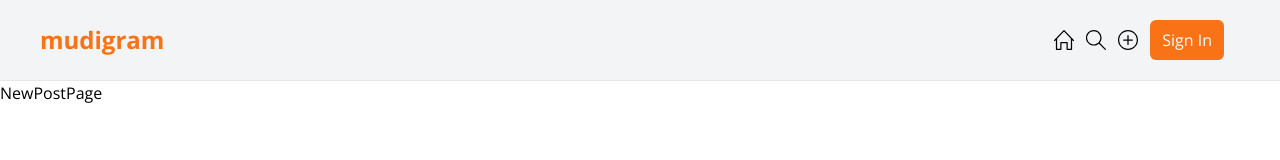
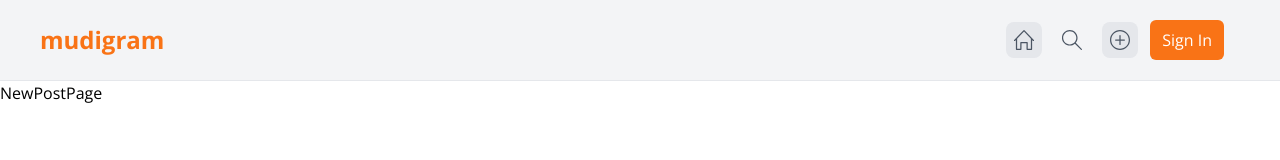
Before and after one commit to jisooround/instagram-prac, a Next.js app: page /new in a window 1280 px wide. Shown: the top 160 px of the page. Built offline with nearby package versions, Linux system fonts and the light colour scheme; no server answers.

Commit message:
feat: google login

```diff
--- a/src/app/layout.tsx
+++ b/src/app/layout.tsx
@@ -1,6 +1,7 @@
 import "./globals.css";
 import { Open_Sans } from "next/font/google";
 import Navbar from "@/components/Navbar";
+import AuthContext from "@/context/AuthContext";
 
 const openSans = Open_Sans({ subsets: ["latin"] });
 
@@ -17,10 +18,13 @@ export default function RootLayout({
   return (
     <html lang="en" className={openSans.className}>
       <body className="w-full overflow-auto mx-auto">
-        <header className="sticky top-0 bg-white z-10 border-b">
-          <Navbar />
-        </header>
-        {children}
+        <AuthContext>
+          {/* AuthContext로 감싸주었기 때문에 이 하위 요소들에서 useSession기능을 사용할 수 있다. */}
+          <header className="sticky top-0 bg-white z-10 border-b">
+            <Navbar />
+          </header>
+          <main>{children}</main>
+        </AuthContext>
       </body>
     </html>
   );
--- a/src/components/Navbar.tsx
+++ b/src/components/Navbar.tsx
@@ -2,7 +2,6 @@
 
 import Link from "next/link";
 import React from "react";
-import { SlHome, SlMagnifier, SlPlus } from "react-icons/sl";
 import HomeFillIcon from "./ui/icons/HomeFillIcon";
 import HomeIcon from "./ui/icons/HomeFillIcon";
 import NewFillIcon from "./ui/icons/NewFillIcon";
@@ -11,6 +10,7 @@ import SearchFillIcon from "./ui/icons/SearchFillIcon";
 import SearchIcon from "./ui/icons/SearchIcon";
 import { usePathname } from "next/navigation";
 import ColorButton from "./ui/ColorButton";
+import { signIn, signOut, useSession } from "next-auth/react";
 
 type Props = {};
 
@@ -19,7 +19,7 @@ const Navbar = (props: Props) => {
     {
       href: "/",
       icon: <HomeIcon />,
-      clickedIcon: <HomeIcon />,
+      clickedIcon: <HomeFillIcon />,
     },
     {
       href: "/search",
@@ -34,6 +34,8 @@ const Navbar = (props: Props) => {
   ];
   const pathName = usePathname();
   console.log(pathName);
+
+  const { data: session } = useSession();
   return (
     <div className="w-full h-20 bg-gray-100 flex items-center justify-between px-10">
       <Link href="/">
@@ -44,11 +46,16 @@ const Navbar = (props: Props) => {
           {menu.map((item) => (
             <li key={item.href} className="flex items-center">
               <Link href={item.href}>
-                {pathName === item.href ? item.icon : item.icon}
+                {pathName === item.href ? item.clickedIcon : item.icon}
               </Link>
             </li>
           ))}
-          <ColorButton text="Sign In" onClick={() => {}} />
+          {session ? (
+            <ColorButton text="Sign Out" onClick={() => signOut()} />
+          ) : (
+            // 여기서 사용하는 signOut(), signIn() 함수는 sessionProvider에서 제공해주는 것
+            <ColorButton text="Sign In" onClick={() => signIn()} />
+          )}
         </ul>
       </nav>
     </div>
--- a/src/components/ui/icons/HomeFillIcon.tsx
+++ b/src/components/ui/icons/HomeFillIcon.tsx
@@ -1,5 +1,7 @@
 import { SlHome } from "react-icons/sl";
 
-export default function HomeIcon() {
-  return <SlHome className="w-5 h-5" />;
+export default function NewIcon() {
+  return (
+    <SlHome className="w-5 h-5 p-2 box-content rounded-lg text-gray-600 bg-gray-200" />
+  );
 }
--- a/src/components/ui/icons/HomeIcon.tsx
+++ b/src/components/ui/icons/HomeIcon.tsx
@@ -1,14 +1,12 @@
 import { SlHome } from "react-icons/sl";
 
 interface HomeIconProps {
-  clicked?: "true" | undefined;
+  clicked?: boolean;
 }
 
-export default function HomeIcon({ clicked }: HomeIconProps) {
-  if (clicked) {
-    return <SlHome className="w-5 h-5 bg-pink-100" />;
-  } else {
-    return <SlHome className="w-5 h-5" />;
-  }
-}
+const HomeIcon = ({ clicked }: HomeIconProps) => {
+  return <SlHome className="w-5 h-5 p-2 box-content text-orange-800" />;
+};
+
+export default HomeIcon;
 // 추후 다른 아이콘으로 변경하더라도 여기서만 변경해주면 된다.
--- a/src/components/ui/icons/NewFillIcon.tsx
+++ b/src/components/ui/icons/NewFillIcon.tsx
@@ -1,5 +1,7 @@
 import { SlPlus } from "react-icons/sl";
 
 export default function NewIcon() {
-  return <SlPlus className="w-5 h-5" />;
+  return (
+    <SlPlus className="w-5 h-5 p-2 box-content rounded-lg text-gray-600 bg-gray-200" />
+  );
 }
--- a/src/components/ui/icons/NewIcon.tsx
+++ b/src/components/ui/icons/NewIcon.tsx
@@ -1,5 +1,5 @@
 import { SlPlus } from "react-icons/sl";
 
 export default function NewIcon() {
-  return <SlPlus className="w-5 h-5" />;
+  return <SlPlus className="w-5 h-5 p-2 box-content text-gray-600" />;
 }
--- a/src/components/ui/icons/SearchFillIcon.tsx
+++ b/src/components/ui/icons/SearchFillIcon.tsx
@@ -1,5 +1,7 @@
 import { SlMagnifier } from "react-icons/sl";
 
 export default function SearchIcon() {
-  return <SlMagnifier className="w-5 h-5" />;
+  return (
+    <SlMagnifier className="w-5 h-5 p-2 box-content rounded-lg text-gray-600 bg-gray-200" />
+  );
 }
--- a/src/components/ui/icons/SearchIcon.tsx
+++ b/src/components/ui/icons/SearchIcon.tsx
@@ -1,5 +1,5 @@
 import { SlMagnifier } from "react-icons/sl";
 
 export default function SearchIcon() {
-  return <SlMagnifier className="w-5 h-5" />;
+  return <SlMagnifier className="w-5 h-5 p-2 box-content text-gray-600" />;
 }
--- /dev/null
+++ b/src/context/AuthContext.tsx
@@ -0,0 +1,10 @@
+"use client";
+import { SessionProvider } from "next-auth/react";
+
+type Props = {
+  children: React.ReactNode;
+};
+
+export default function AuthContext({ children }: Props) {
+  return <SessionProvider>{children}</SessionProvider>;
+}
--- a/src/pages/api/auth/[...nextauth].ts
+++ b/src/pages/api/auth/[...nextauth].ts
@@ -5,8 +5,8 @@ export const authOptions = {
   // Configure one or more authentication providers
   providers: [
     GoogleProvider({
-      clientId: process.env.GOOGLE_ID || "",
-      clientSecret: process.env.GOOGLE_SECRET || "",
+      clientId: process.env.GOOGLE_OAUTH_ID || "",
+      clientSecret: process.env.GOOGLE_OAUTH_SECRET || "",
     }),
     // ...add more providers here
   ],
```
